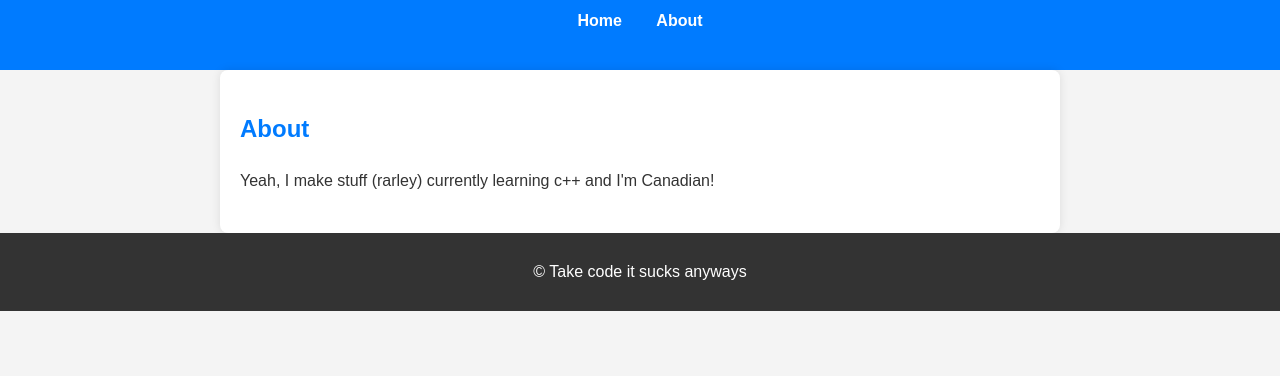
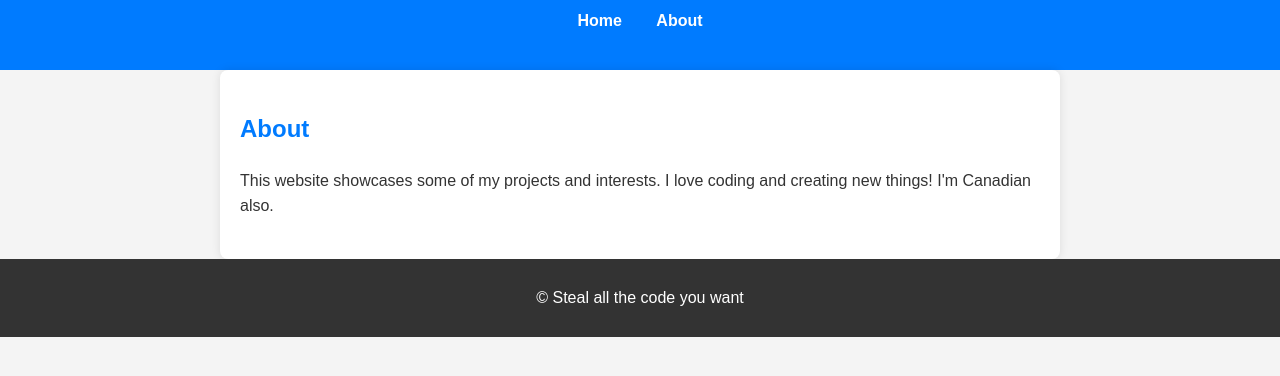
Before and after one commit to Br0des/Old-Website, a plain HTML site: page about.html in a window 1280 px wide. Shown: the part 106-482 px from the top of the page. Drawn offline with Linux system fonts and the light colour scheme.

Commit message:
Update about.html

```diff
--- a/about.html
+++ b/about.html
@@ -3,7 +3,7 @@
 <head>
     <meta charset="UTF-8">
     <meta name="viewport" content="width=device-width, initial-scale=1.0">
-    <title>About Me</title>
+    <title>About - Brodes!</title>
     <link rel="stylesheet" href="styles.css">
 </head>
 <body>
@@ -20,12 +20,12 @@
     <main>
         <section id="about">
             <h2>About</h2>
-            <p>Yeah, I make stuff (rarley) currently learning c++ and I'm Canadian!</p>
+            <p>This website showcases some of my projects and interests. I love coding and creating new things! I'm Canadian also.</p>
         </section>
     </main>
 
     <footer>
-        <p>&copy; Take code it sucks anyways</p>
+        <p>&copy; Steal all the code you want</p>
     </footer>
 </body>
 </html>
```
